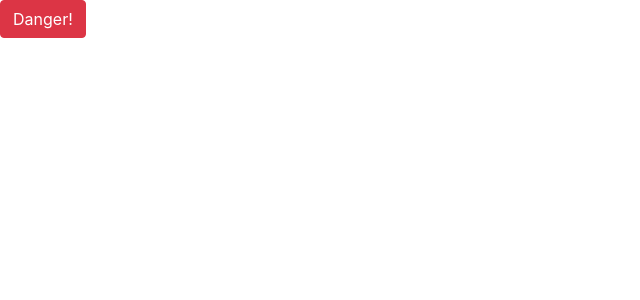
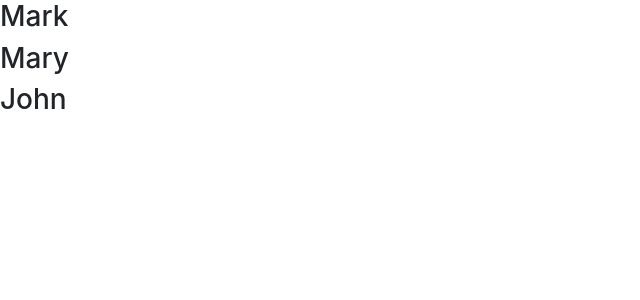
Before and after one commit to ChrisWongAtCUHK/React-CRUD-Tutorial, a React (Create React App) app: page / in a window 1280 px wide. Shown: the top 300 px of the page, without its empty margins (0-640 px from the left). Built offline with nearby package versions, Linux system fonts and the light colour scheme.

Commit message:
Pass props to component

```diff
--- a/src/App.js
+++ b/src/App.js
@@ -1,12 +1,46 @@
 import React, { Component } from 'react';
-import logo from './logo.svg';
 import './App.css';
-import { Button } from 'reactstrap';
+import ListEmployees from './employees/ListEmployees';
+
+const employees = [
+{
+  id: 1,
+  name: 'Mark',
+  gender: 'Male',
+  contactPreference: 'Email',
+  email: 'mark@pragimtech.com',
+  dateOfBirth: new Date('10/25/1988'),
+  department: 'IT',
+  isActive: true,
+  photoPath: 'assets/images/mark.png'
+},
+{
+  id: 2,
+  name: 'Mary',
+  gender: 'Female',
+  contactPreference: 'Phone',
+  phoneNumber: 2345978640,
+  dateOfBirth: new Date('11/20/1979'),
+  department: 'HR',
+  isActive: true,
+  photoPath: 'assets/images/mary.png'
+},
+{
+  id: 3,
+  name: 'John',
+  gender: 'Male',
+  contactPreference: 'Phone',
+  phoneNumber: 5432978640,
+  dateOfBirth: new Date('3/25/1976'),
+  department: 'IT',
+  isActive: false,
+  photoPath: 'assets/images/john.png'
+}]
 
 class App extends Component {
   render() {
     return (
-      <Button color="danger">Danger!</Button>
+      <ListEmployees employees={employees}/>
     );
   }
 }
--- /dev/null
+++ b/src/employees/ListEmployees.js
@@ -0,0 +1,19 @@
+import React, { Component } from 'react';
+
+class ListEmployees extends Component {
+  render() {
+    return (
+      <div className="panel panel-primary"  >
+        {this.props.employees.map(employee =>(
+          <div key={employee.id}>
+            <div className="panel-heading">
+              <h3 className="panel-title">{employee.name}</h3>
+            </div>
+          </div>
+        ))}
+      </div>
+    );
+  }
+}
+
+export default ListEmployees;
```
